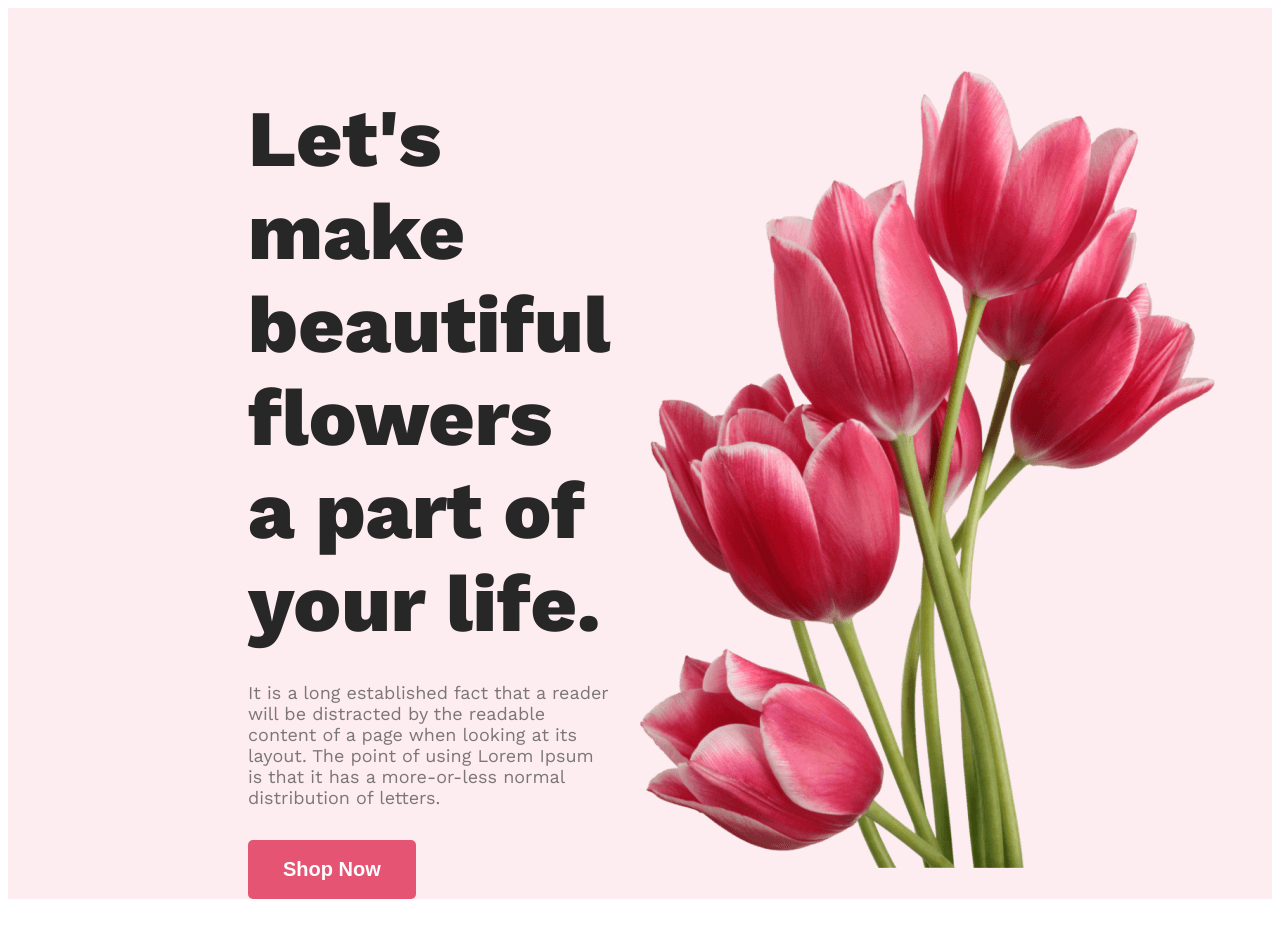
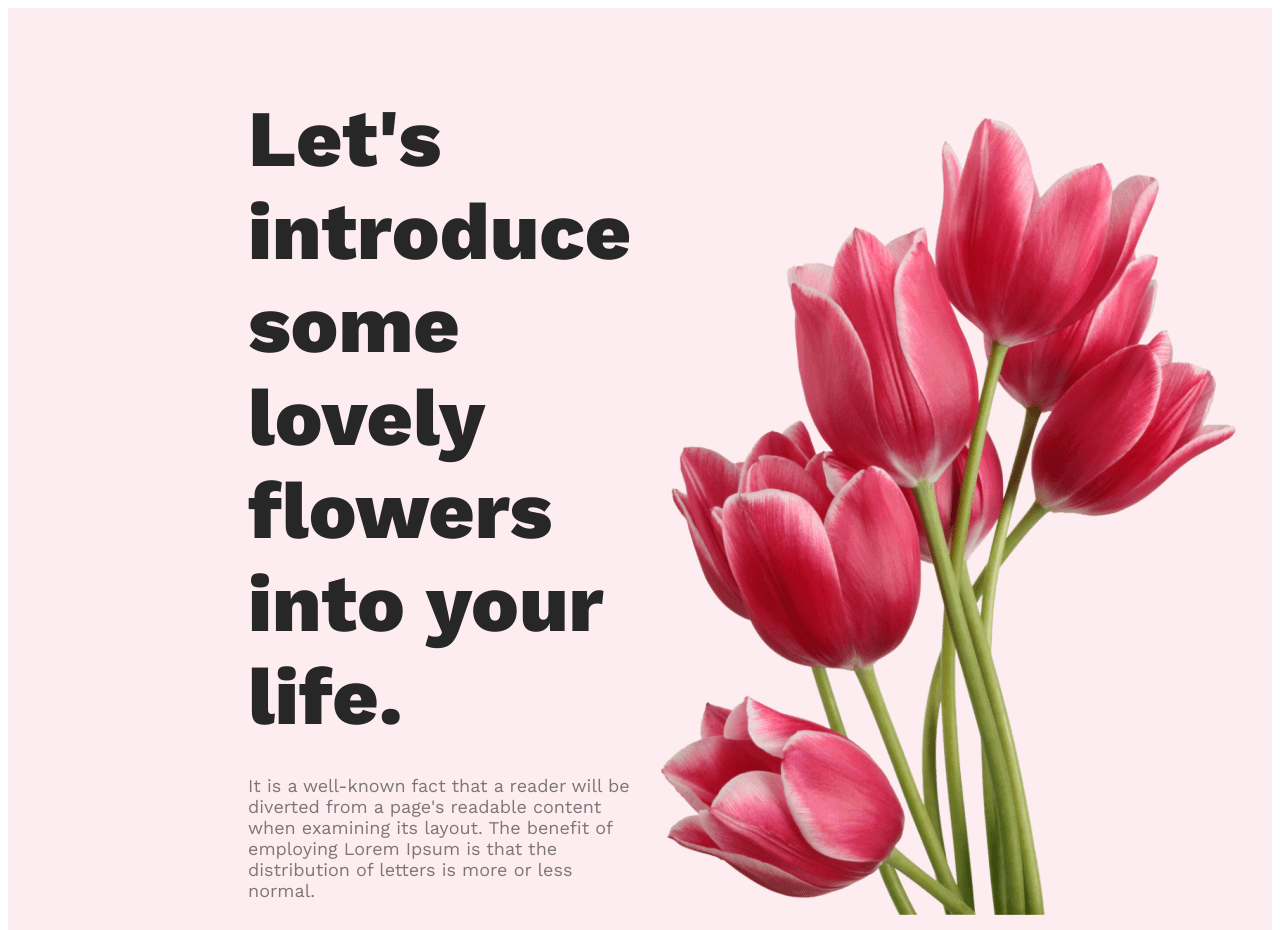
Before and after one commit to Mahin-Hasan/Flower-Shop, a plain HTML site: page index.html in a window 1280 px wide. Shown: the top 930 px of the page. Drawn offline with nearby package versions, Linux system fonts and the light colour scheme.

Commit message:
changed text description

```diff
--- a/index.html
+++ b/index.html
@@ -17,10 +17,8 @@
 <body>
     <header class="header bottom-margin">
         <div class="header-content">
-            <h1>Let's make beautiful flowers a part of your life.</h1>
-            <p>It is a long established fact that a reader will be distracted by the readable content of a page when
-                looking at its layout. The point of using Lorem Ipsum is that it has a more-or-less normal distribution
-                of letters.</p>
+            <h1>Let's introduce some lovely flowers into your life.</h1>
+            <p>It is a well-known fact that a reader will be diverted from a page's readable content when examining its layout. The benefit of employing Lorem Ipsum is that the distribution of letters is more or less normal.</p>
             <button class="primary-btn">Shop Now</button>
         </div>
         <img src="images/pngwing 10.png" alt="">
@@ -28,8 +26,7 @@
     <main>
         <section class="featured-section bottom-margin">
             <h3>Our Featured Flowers</h3>
-            <p>It is a long established fact that a reader will be distracted by the readable content of a page when
-                looking at its layout.</p>
+            <p>It is a well-known fact that a reader will be diverted from a page's readable content when examining its layout.</p>
             <div class="featured-flowers-container fixed-padding">
                 <div>
                     <img class="pink-flower" src="images/pngwing 6.png" alt="image not found">
--- a/styles/flower.css
+++ b/styles/flower.css
@@ -207,10 +207,14 @@ body {
     font-weight: 800;
     margin-bottom: 40px;
 }
+.photo-collage{
+    margin-right: -5px;
+}
 
 .photo-collage img {
     width: 342px;
     height: 396px;
+    margin-right: 6px;
 }
 
 .neg-margin {
```
